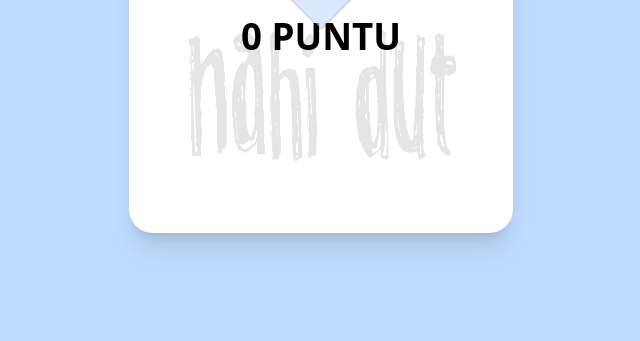
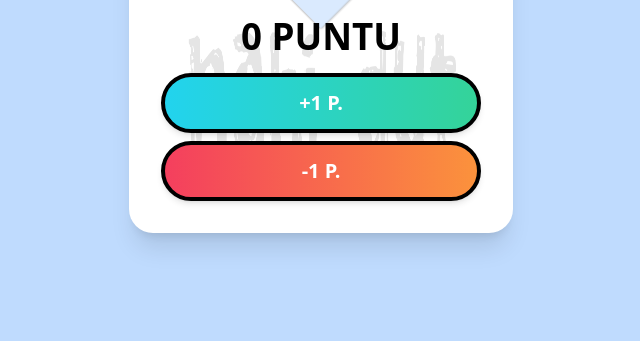
Before and after one commit to garaidinho/euskara-ageria, a Flask app: page /lm1/Amaia in a window 1280 px wide. Shown: the part 459-800 px from the top of the page, without its empty margins (319-959 px from the left). Run offline with Flask 3, Linux system fonts and the light colour scheme; data that the repository does not hold is empty; some libraries are stand-ins or nearby versions.

Commit message:
final polish: buttons visible, points front, 1.5s heart animations

```diff
--- a/templates/alumno.html
+++ b/templates/alumno.html
@@ -62,49 +57,49 @@
 
   <div id="card" class="bg-white rounded-3xl shadow-xl p-8 pt-24 text-center max-w-sm w-full relative overflow-visible">
 
-    <!-- Lema -->
+    <!-- Lema de fondo -->
     <img src="{{ url_for('static', filename='euskaraz.jpeg') }}"
          class="absolute inset-0 m-auto h-[85%] opacity-10 select-none pointer-events-none" alt="Euskaraz">
 
     <!-- Nombre -->
     <h1 id="nombre"
         class="nombre whitespace-nowrap text-6xl {{ txt_cls }}
-               absolute top-10 left-1/2 -translate-x-1/2 z-30 opacity-0"
+               absolute top-10 left-1/2 -translate-x-1/2 z-40 opacity-0"
         style="animation:bounceScaleCenter 1.6s ease-in-out 1.6s infinite;"></h1>
 
-    <!-- Contenedor de corazón y foto -->
-    <div class="relative flex items-center justify-center z-20 mt-20 mb-4">
+    <!-- Contenedor corazón + foto -->
+    <div class="relative flex items-center justify-center z-30 mt-20 mb-4">
 
       <!-- Corazón -->
       <div id="heart" class="heart {{ bg_cls }}"></div>
 
       <!-- Foto -->
-      <img id="foto" src="{{ url_for('static', filename='photos/' ~ alumno[2] ~ '/' ~ alumno[1]) }}"
+      <img id="foto"
+           src="{{ url_for('static', filename='photos/' ~ alumno[2] ~ '/' ~ alumno[1]) }}"
            alt="{{ alumno[0] }}"
-           class="w-44 h-44 object-cover rounded-full shadow-lg relative -top-10 opacity-0"
+           class="w-44 h-44 object-cover rounded-full shadow-lg relative -top-10 opacity-0 z-30"
            style="animation:photoDrop .6s ease-out .4s forwards,
                   swingFast 1s ease-in-out 2s infinite alternate,
                   dance 3s ease-in-out 2.5s infinite;">
     </div>
 
     <!-- Puntos -->
-    <p id="puntwrap" class="text-4xl font-bold mb-4 z-30"
+    <p id="puntwrap"
+       class="relative z-40 text-4xl font-bold mb-4"
        style="animation:slideUp .6s ease-out 1.6s forwards,
               bounceScale 1.6s ease-in-out 1.6s infinite;">
       <span id="puntuak">{{ alumno[3] }}</span> PUNTU
     </p>
 
     <!-- +1 -->
-    <form id="plusForm" method="post" class="opacity-0"
-          style="animation:slideUp .6s ease-out 2s forwards;">
+    <form id="plusForm" method="post" class="relative z-40">
       <button id="btn-plus" name="accion" value="1"
               class="w-full rounded-full py-3 font-bold text-white text-xl shadow-md border-4 border-black
                      bg-gradient-to-r from-cyan-400 to-emerald-400">+1 P.</button>
     </form>
 
     <!-- -1 -->
-    <form id="minusForm" method="post" class="mt-2 opacity-0"
-          style="animation:slideUp .6s ease-out 2.4s forwards;">
+    <form id="minusForm" method="post" class="relative z-40 mt-2">
       <button id="btn-minus" name="accion" value="-1"
               class="w-full rounded-full py-3 font-bold text-white text-xl shadow-md border-4 border-black
                      bg-gradient-to-r from-rose-500 to-orange-400">-1 P.</button>
@@ -112,37 +107,35 @@
   </div>
 
   <script>
-    /* ───── Escribe el nombre con popIn ───── */
-    const txt="{{ alumno[0] }}", nameEl=document.getElementById("nombre");
-    nameEl.innerHTML=[...txt].map((c,i)=>`<span style="animation-delay:${i*.1}s">${c}</span>`).join('');
-    nameEl.classList.remove("opacity-0");
+    /* ───── Escribir nombre ───── */
+    const nameEl=document.getElementById('nombre');
+    nameEl.innerHTML=[...`{{ alumno[0] }}`].map((c,i)=>`<span style="animation-delay:${i*.1}s">${c}</span>`).join('');
+    nameEl.classList.remove('opacity-0');
 
-    /* ───── Helpers ───── */
     const heart = document.getElementById('heart');
     const card  = document.getElementById('card');
-    const foto  = document.getElementById('foto');
-    const puntw = document.getElementById('puntwrap');
 
-    /* Efecto +1 */
-    document.getElementById('btn-plus').addEventListener('click', e=>{
+    function fadeAll(){
+      card.querySelectorAll('#foto,#nombre,#puntwrap').forEach(el=>el.classList.add('fadeAll'));
+    }
+
+    /* +1  – zoom-love */
+    document.getElementById('btn-plus').addEventListener('click',e=>{
       e.preventDefault();
-      // zoom love & fade resto
-      heart.classList.add('zoom-love');
-      card.querySelectorAll('#foto,#nombre,#puntwrap').forEach(el => el.classList.add('fadeAll'));
-      setTimeout(()=>e.target.form.submit(), 850);
+      heart.classList.add('zoom-love');   fadeAll();
+      setTimeout(()=>e.target.form.submit(),1500);
     });
 
-    /* Efecto -1 */
-    document.getElementById('btn-minus').addEventListener('click', e=>{
+    /* -1  – zoom + break */
+    document.getElementById('btn-minus').addEventListener('click',e=>{
       e.preventDefault();
       heart.classList.add('zoom-break');
-      // crear dos mitades que caerán
-      const left  = document.createElement('div');
-      const right = document.createElement('div');
-      left.className  = 'half breakL';  right.className = 'half breakR';
-      heart.appendChild(left); heart.appendChild(right);
-      card.querySelectorAll('#foto,#nombre,#puntwrap').forEach(el => el.classList.add('fadeAll'));
-      setTimeout(()=>e.target.form.submit(), 850);
+      // mitades
+      const L=document.createElement('div'), R=L.cloneNode();
+      L.className='half breakL'; R.className='half breakR';
+      heart.appendChild(L); heart.appendChild(R);
+      fadeAll();
+      setTimeout(()=>e.target.form.submit(),1500);
     });
   </script>
 </body>
```
Also changed, not shown: other parts of templates/alumno.html (+27 -32 lines).
